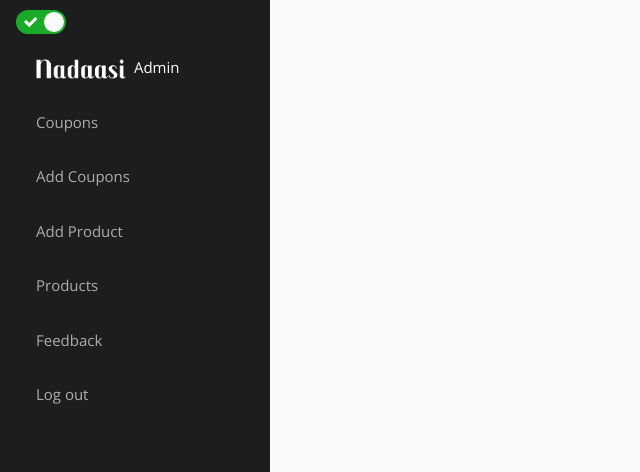
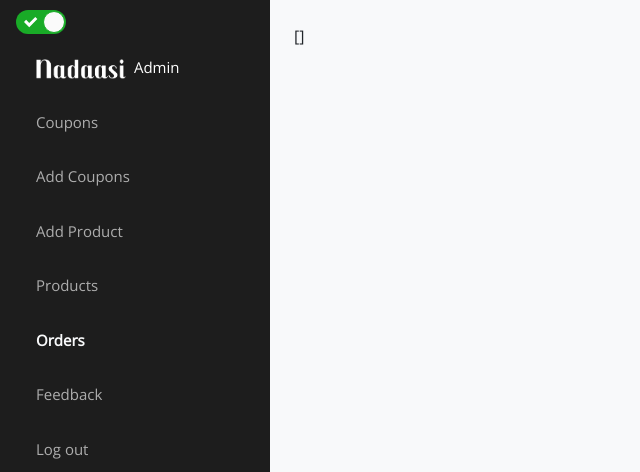
Before and after one commit to Shahzad-Akram/ThinkCarbon-Admin, a React (Create React App) app: page /orders in a window 1280 px wide. Shown: the top 472 px of the page, without its empty margins (0-640 px from the left). Built offline with nearby package versions, Linux system fonts and the light colour scheme; no server answers; sample sign-in values are in the browser's storage.

Commit message:
Fixed Overflow issue :cyclone:

```diff
--- a/src/App.js
+++ b/src/App.js
@@ -1,17 +1,8 @@
 import React from 'react';
 import Appbar from './components/Navbar.js';
-import { Switch, Route } from 'react-router-dom';
-import { Login } from './views/login.js';
-import { Users } from './views/users.js';
-import { Feedback } from './views/feedback';
-// import { UploadPosts } from './views/uploadPosts.js';
-import { UploadProduct } from './views/uploadProduct';
-import { ViewProducts } from './views/viewProduct.js';
-import { AddCoupon } from './views/addCoupon.js';
-import { ViewCoupon } from './views/viewCoupons.js';
 import { ToastContainer } from 'react-toastify';
-import 'react-toastify/dist/ReactToastify.css';
-import 'react-toggle/style.css';
+import { Router } from './Router/index.js';
+
 function App() {
   return (
     <>
@@ -22,16 +13,7 @@ function App() {
             <Appbar />
           </div>
           <div className='main'>
-            <Switch>
-              <Route exact path='/' component={Login} />
-              <Route exact path='/users' component={Users} />
-              <Route exact path='/feedback' component={Feedback} />
-              {/* <Route exact path='/upload-posts' component={UploadPosts} /> */}
-              <Route exact path='/upload-product' component={UploadProduct} />
-              <Route exact path='/products' component={ViewProducts} />
-              <Route exact path='/add-coupon' component={AddCoupon} />
-              <Route exact path='/coupons' component={ViewCoupon} />
-            </Switch>
+            <Router />
           </div>
         </div>
       </div>
--- /dev/null
+++ b/src/Router/index.js
@@ -0,0 +1,25 @@
+import React from 'react';
+import { Switch, Route } from 'react-router-dom';
+import { ViewOrders } from '../views/viewOrders';
+import { ViewCoupon } from '../views/viewCoupons';
+import { AddCoupon } from '../views/addCoupon';
+import { ViewProducts } from '../views/viewProduct';
+import { UploadProduct } from '../views/uploadProduct';
+import { Feedback } from '../views/feedback';
+import { Users } from '../views/users';
+import { Login } from '../views/login';
+
+export const Router = () => {
+  return (
+    <Switch>
+      <Route exact path='/' component={Login} />
+      <Route exact path='/users' component={Users} />
+      <Route exact path='/feedback' component={Feedback} />
+      <Route exact path='/upload-product' component={UploadProduct} />
+      <Route exact path='/products' component={ViewProducts} />
+      <Route exact path='/add-coupon' component={AddCoupon} />
+      <Route exact path='/coupons' component={ViewCoupon} />
+      <Route exact path='/orders' component={ViewOrders} />
+    </Switch>
+  );
+};
--- a/src/components/Navbar.js
+++ b/src/components/Navbar.js
@@ -83,6 +83,16 @@ const Appbar = () => {
                 exact={true}
                 activeClassName='text-light font-weight-bold '
                 tag={RRNavLink}
+                to='/orders'
+              >
+                Orders
+              </NavLink>
+            </MenuItem>
+            <MenuItem>
+              <NavLink
+                exact={true}
+                activeClassName='text-light font-weight-bold '
+                tag={RRNavLink}
                 to='/feedback'
               >
                 Feedback
--- a/src/index.js
+++ b/src/index.js
@@ -4,6 +4,8 @@ import './index.css';
 import App from './App';
 import { BrowserRouter as Router } from 'react-router-dom';
 import axios from 'axios';
+import 'react-toastify/dist/ReactToastify.css';
+import 'react-toggle/style.css';
 
 const baseURL =
   window.location.hostname === 'localhost'
--- /dev/null
+++ b/src/views/viewOrders.js
@@ -0,0 +1,20 @@
+import React, { useEffect, useState } from 'react';
+import axios from 'axios';
+import { setAuthorizationToken } from '../helpers/utils';
+
+export const ViewOrders = () => {
+  const [orders, setOrders] = useState([]);
+  setAuthorizationToken();
+  useEffect(() => {
+    axios
+      .get('/order')
+      .then((res) => {
+        console.log(res.data);
+        setOrders(res.data);
+      })
+      .catch((err) => {
+        console.log(err.response);
+      });
+  }, []);
+  return <div>{JSON.stringify(orders, null, 4)}</div>;
+};
```
